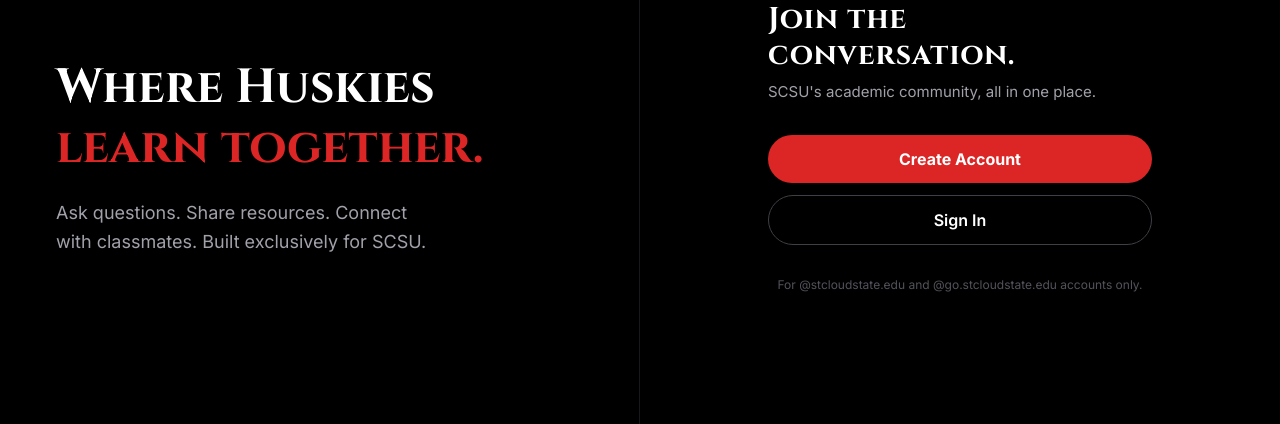
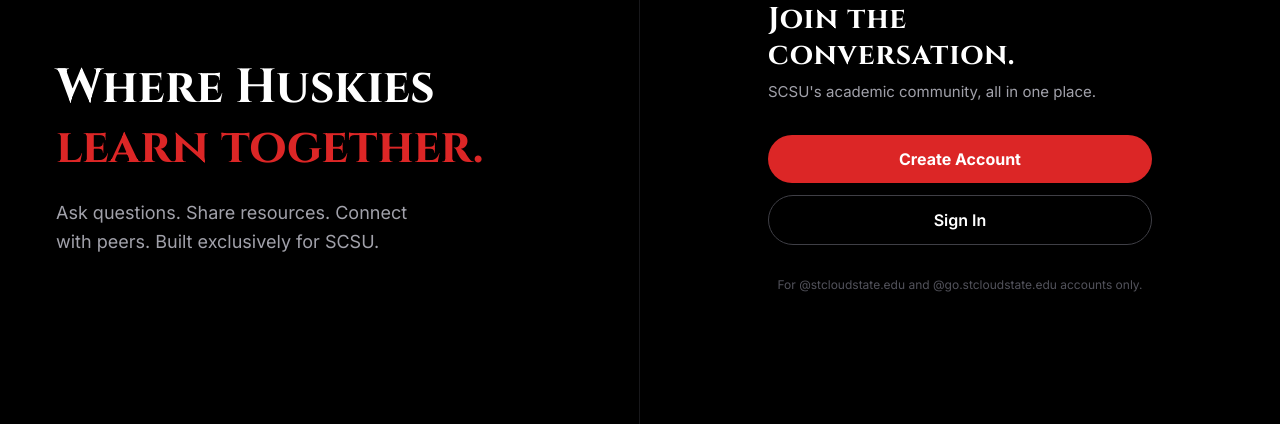
Before and after one commit to Agora-Connect/Agora, a Flask app: page / in a window 1280 px wide. Shown: the part 253-677 px from the top of the page. Run offline with Flask 3, Linux system fonts and the light colour scheme; some libraries are stand-ins or nearby versions.

Commit message:
Improved text

```diff
--- a/templates/base_auth.html
+++ b/templates/base_auth.html
@@ -43,7 +43,7 @@
                     <span class="text-red-600">learn together.</span>
                 </h2>
                 <p class="text-zinc-400 text-lg leading-relaxed max-w-sm">
-                    Ask questions. Share resources. Connect with classmates. Built exclusively for SCSU.
+                    Ask questions. Share resources. Connect with peers. Built exclusively for SCSU.
                 </p>
             </div>
 
```
